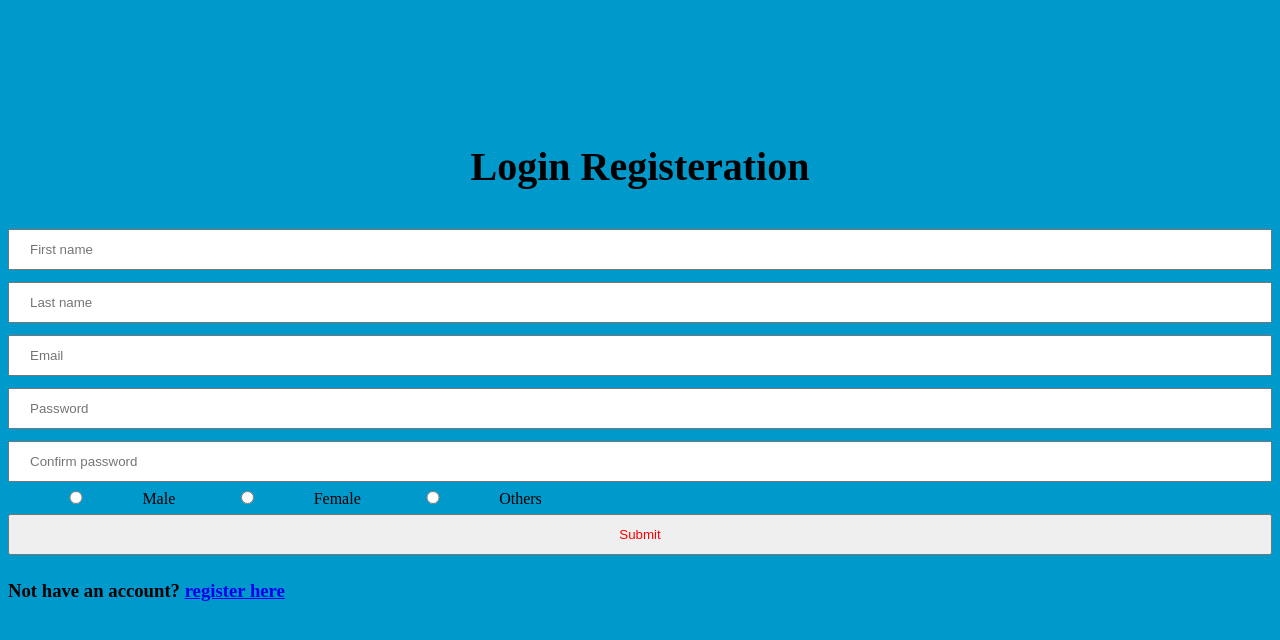
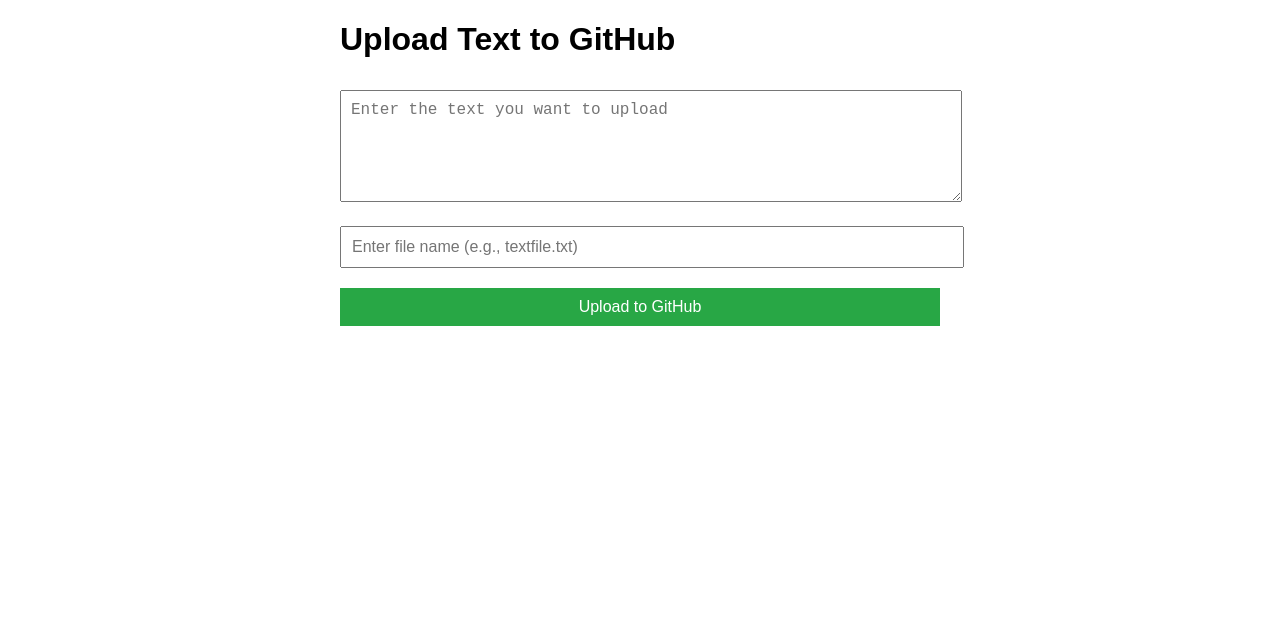
Before and after one commit to LaMinMyat/login, a plain HTML site: page index.html in a window 1280 px wide. Drawn offline with Linux system fonts and the light colour scheme.

Commit message:
Update index.html

```diff
--- a/index.html
+++ b/index.html
@@ -1,81 +1,95 @@
 <!DOCTYPE html>
-<html>
-
+<html lang="en">
 <head>
- <meta name="viewport" content="width=device-width, initial-scale=1">
+    <meta charset="UTF-8">
+    <meta name="viewport" content="width=device-width, initial-scale=1.0">
+    <title>Upload Text to GitHub</title>
+    <style>
+        body {
+            font-family: Arial, sans-serif;
+            max-width: 600px;
+            margin: 20px auto;
+        }
+        textarea, input, button {
+            width: 100%;
+            margin: 10px 0;
+            padding: 10px;
+            font-size: 16px;
+        }
+        button {
+            background-color: #28a745;
+            color: white;
+            border: none;
+            cursor: pointer;
+        }
+        button:hover {
+            background-color: #218838;
+        }
+    </style>
 </head>
-
 <body>
 
+    <h1>Upload Text to GitHub</h1>
+    <form id="uploadForm">
+        <textarea id="fileContent" rows="5" placeholder="Enter the text you want to upload" required></textarea>
+        <input type="text" id="fileName" placeholder="Enter file name (e.g., textfile.txt)" required>
+        <button type="submit">Upload to GitHub</button>
+    </form>
+    <p id="statusMessage"></p>
 
-    <head>
-        <title>Page Title</title>
-        <style>
-        body {
-    background-color:#0099cc;
-}
-h2{
- text-align:center ;
- font-size:40px;
- color:steel bule;
-}
+    <script>
+        const uploadForm = document.getElementById("uploadForm");
+        const statusMessage = document.getElementById("statusMessage");
 
+        uploadForm.addEventListener("submit", async (event) => {
+            event.preventDefault(); // Prevent form submission
 
-    input[type=text], input[type=email]    {
-    width:100%;
-    padding:11px 20px;
-    margin: 6px 0;
-   box-sizing:border-box;
-  }
+            const fileContent = document.getElementById("fileContent").value;
+            const fileName = document.getElementById("fileName").value;
 
-    input[type=password]    {
-    width:100%;
-    padding:11px 20px;
-    margin: 6px 0;
-   box-sizing:border-box;
-  }
+            if (!fileContent || !fileName) {
+                statusMessage.textContent = "Please fill in all fields.";
+                return;
+            }
 
- input[type=submit]    {
-    width:100%;
-    padding:11px 20px;
-    margin: 6px 0;
-   box-sizing:border-box;
-   color:red;
-  }
-   input[type=Radio]    {
-    width:10%;
-    padding:5px 10px;
-    margin: 6px 3;
-   box-sizing:border-box;
-  }
+            // Your GitHub repository details
+            const GITHUB_REPO_OWNER = La Min Myat;
+            const GITHUB_REPO_NAME = GGi;
+            const GITHUB_PERSONAL_ACCESS_TOKEN = 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;
 
+            // GitHub API endpoint
+            const apiUrl = `https://api.github.com/repos/${GITHUB_REPO_OWNER}/${GITHUB_REPO_NAME}/contents/${fileName}`;
 
-        </style>
-    </head>
-    <body>
+            // Convert the file content to Base64
+            const base64Content = btoa(fileContent);
 
-<marquee direction="up">
-  <h1>Welcome To Yuzana Store</h1>
- </marquee><br>
-<h2>Login Registeration</h2>
-    <form >
+            // API request body
+            const requestBody = {
+                message: `Upload ${fileName}`,
+                content: base64Content
+            };
 
-  <input type="text" placeholder="First name">
-   <input type="text" placeholder="Last name">
-   <input type="Email" placeholder="Email">  <input type="password" placeholder="Password">
-   <input type="password" placeholder="Confirm password">
-        <div>
-  <input type="radio" id="male" name="gander"><label for>Male</label>
-    <input type="radio" id="male" name="gander"><label for>Female</label>
-    <input type="radio" id="male" name="gander"><label for>Others</label>
-        </div>
-        <input type="submit" name="submit">
-                <h3>Not have an account? <a href="https://www.facebook.com/profile.php?id=100047895680712">register here</a></h3>
-    </form>
+            try {
+                const response = await fetch(apiUrl, {
+                    method: "PUT",
+                    headers: {
+                        "Authorization": `Bearer ${GITHUB_PERSONAL_ACCESS_TOKEN}`,
+                        "Content-Type": "application/json"
+                    },
+                    body: JSON.stringify(requestBody)
+                });
 
-    </body>
-</html>
+                if (response.ok) {
+                    statusMessage.textContent = "File uploaded successfully!";
+                } else {
+                    const errorData = await response.json();
+                    statusMessage.textContent = `Error: ${errorData.message}`;
+                }
+            } catch (error) {
+                statusMessage.textContent = `Failed to upload file: ${error.message}`;
+            }
+        });
+    </script>
 
 </body>
-
 </html>
```
